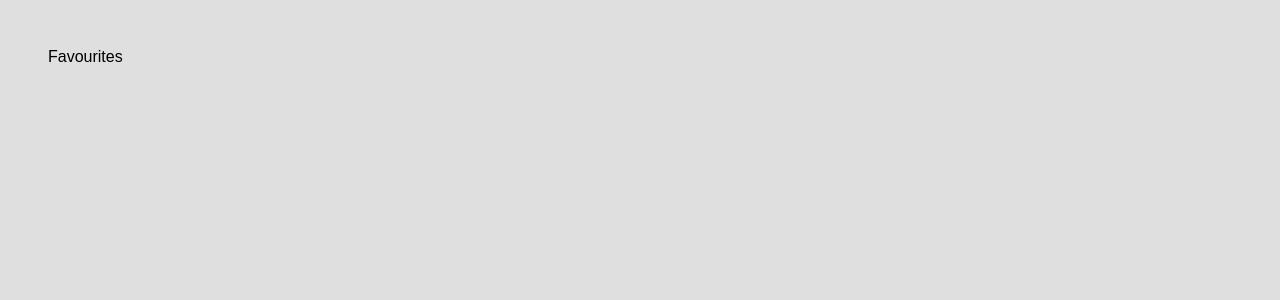
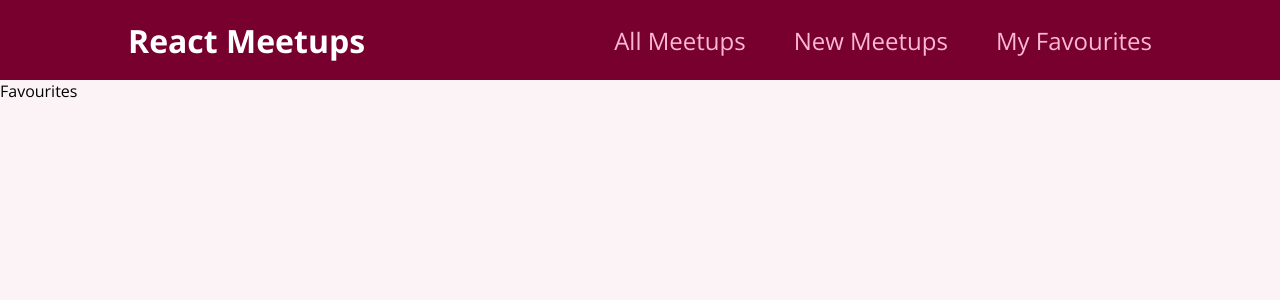
Before and after one commit to thekalpeshchoudhary/react-meetupapp, a React (Create React App) app: page /Favourites in a window 1280 px wide. Shown: the top 300 px of the page. Built offline with nearby package versions, Linux system fonts and the light colour scheme.

Commit message:
Navigation

```diff
--- a/src/App.js
+++ b/src/App.js
@@ -2,10 +2,12 @@
 import AllMeetups from "./pages/AllMeetups";
 import NewMeetups from "./pages/NewMeetups";
 import Favourites from "./pages/Favourites";
+import MainNav from "./components/layouts/MainNav";
 
 function App() {
   return (
     <div>
+      <MainNav/>
       <Routes>
         <Route path="/" element={<AllMeetups />}/>
         <Route path="/NewMeetups" element={<NewMeetups />}/>
--- /dev/null
+++ b/src/components/layouts/MainNav.js
@@ -0,0 +1,25 @@
+import { Link } from "react-router-dom";
+import classes from './MainNav.module.css';
+
+const MainNav = () => {
+  return (
+    <header className={classes.header}>
+      <div className={classes.logo}>React Meetups</div>
+      <nav>
+        <ul>
+          <li>
+            <Link to="/">All Meetups</Link>
+          </li>
+          <li>
+            <Link to="/NewMeetups">New Meetups</Link>
+          </li>
+          <li>
+            <Link to="/Favourites">My Favourites</Link>
+          </li>
+        </ul>
+      </nav>
+    </header>
+  );
+};
+
+export default MainNav;
--- /dev/null
+++ b/src/components/layouts/MainNav.module.css
@@ -0,0 +1,47 @@
+.header {
+  width: 100%;
+  height: 5rem;
+  display: flex;
+  align-items: center;
+  justify-content: space-between;
+  background-color: #77002e;
+  padding: 0 10%;
+}
+
+.logo {
+  font-size: 2rem;
+  color: white;
+  font-weight: bold;
+}
+
+.header ul {
+  list-style: none;
+  margin: 0;
+  padding: 0;
+  display: flex;
+  align-items: baseline;
+}
+
+.header li {
+  margin-left: 3rem;
+}
+
+.header a {
+  text-decoration: none;
+  font-size: 1.5rem;
+  color: #fcb8d2;
+}
+
+.header a:hover,
+.header a:active,
+.header a.active {
+  color: white;
+}
+
+.badge {
+  background-color: #cc2062;
+  color: white;
+  border-radius: 12px;
+  padding: 0 1rem;
+  margin-left: 0.5rem;
+}
--- a/src/index.css
+++ b/src/index.css
@@ -1,74 +1,21 @@
+@import url('https://fonts.googleapis.com/css2?family=Open+Sans:wght@400;700&display=swap');
+
 * {
   box-sizing: border-box;
 }
 
 body {
-  font-family: sans-serif;
-  margin: 3rem;
-  background-color: #dfdfdf;
+  font-family: 'Open Sans', sans-serif;
+  margin: 0;
+  background-color: #fcf3f6;
 }
 
-h1, h2 {
-  color: #333333;
+h1 {
+  font-size: 2.5rem;
+  color: #2c292b;
 }
 
-.btn {
-  font: inherit;
-  padding: 0.5rem 1.5rem;
-  cursor: pointer;
-  border-radius: 4px;
-  background-color: #087fe8;
-  color: white;
-  border: 1px solid #087fe8;
-  margin: 0 1rem;
+h2 {
+  font-size: 1.5rem;
+  color: #2c292b;
 }
-
-.btn:hover {
-  background-color: #147a9c;
-  border-color: #147a9c;
-}
-
-.btn--alt {
-  background-color: transparent;
-  color: #087fe8;
-}
-
-.btn--alt:hover {
-  background-color: #f8dae9;
-}
-
-.card {
-  background-color: white;
-  border-radius: 4px;
-  box-shadow: 0 1px 4px rgba(0, 162, 255, 0.2);
-  padding: 1rem;
-  margin: 2px;
-  width: 20rem;
-}
-
-.actions {
-  text-align: right;
-}
-
-.modal {
-  box-shadow: 0 1px 4px rgba(0, 0, 0, 0.2);
-  border-radius: 6px;
-  background-color: white;
-  padding: 1rem;
-  text-align: center;
-  width: 30rem;
-  z-index: 10;
-  position: fixed;
-  top: 20vh;
-  left: calc(50% - 15rem);
-}
-
-.backdrop {
-  position: fixed;
-  z-index: 1;
-  background-color: rgba(0, 0, 0, 0.75);
-  width: 100%;
-  height: 100vh;
-  top: 0;
-  left: 0;
-}
```
